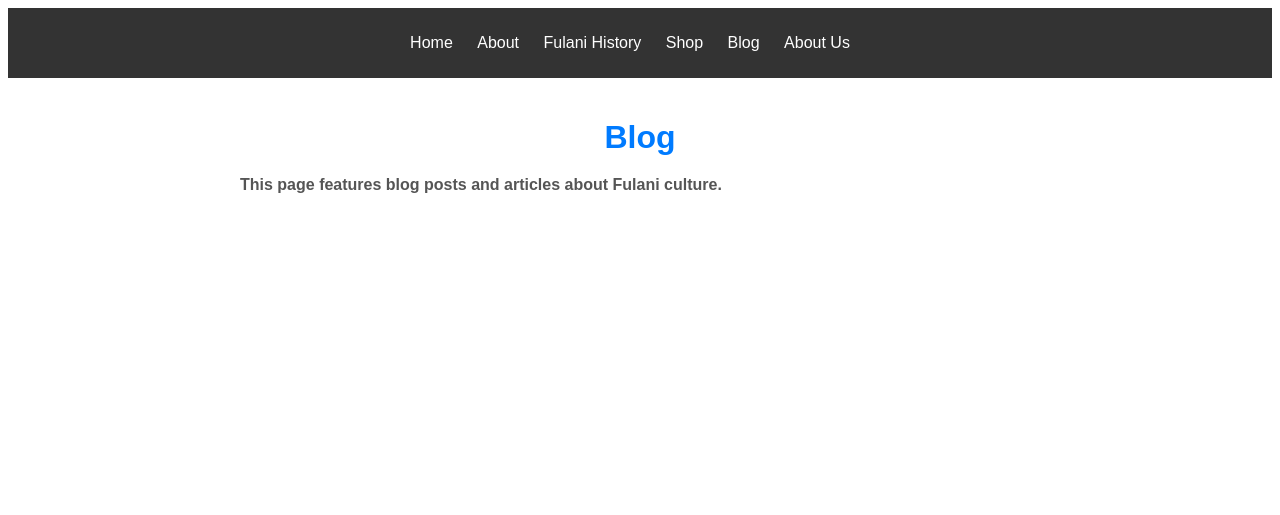
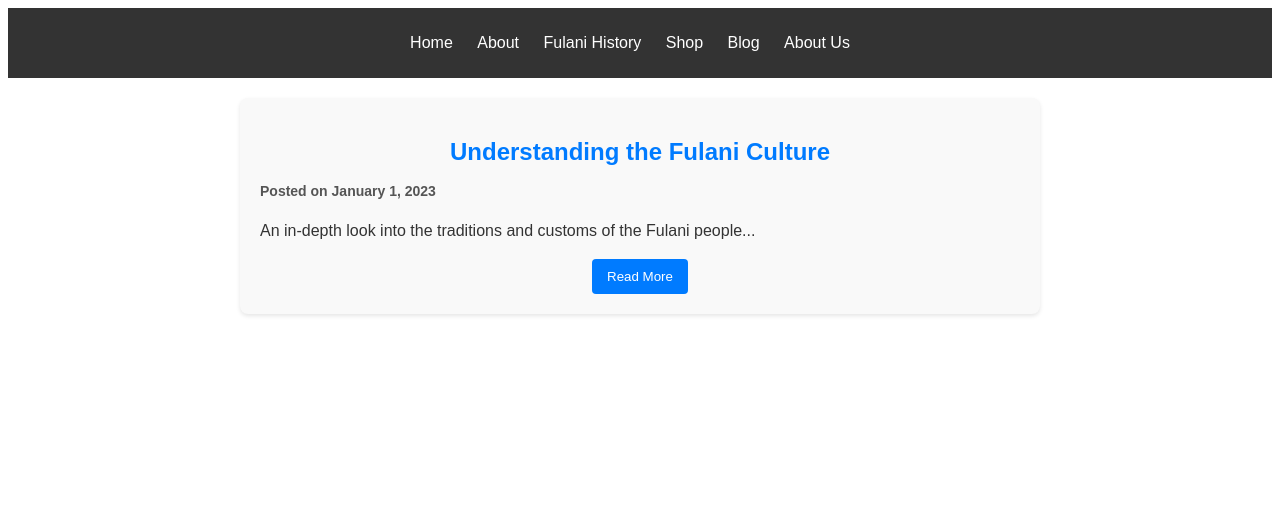
Before and after one commit to Codewithjalloh/Pulaar, a Flask app: page /blog in a window 1280 px wide. Shown: the top 515 px of the page. Run offline with Flask 3, Linux system fonts and the light colour scheme.

Commit message:
Update blog.html blog html code updated

```diff
--- a/templates/blog.html
+++ b/templates/blog.html
@@ -26,11 +26,19 @@
       </nav>
     </header>
 
-    <main>
-      <h1>Blog</h1>
-      <p>This page features blog posts and articles about Fulani culture.</p>
+    <main class="blog-container">
+      <article class="blog-post">
+        <h2 class="post-title">Understanding the Fulani Culture</h2>
+        <p class="post-date">Posted on January 1, 2023</p>
+        <p class="post-content">
+          An in-depth look into the traditions and customs of the Fulani
+          people...
+        </p>
+        <button class="read-more-btn">Read More</button>
+      </article>
+
+      <!-- Repeat the article structure for more blog posts -->
     </main>
-
     <!-- Footer same as index.html -->
     <footer>
       <p>&copy; 2023 Fulani Culture Website</p>
```
